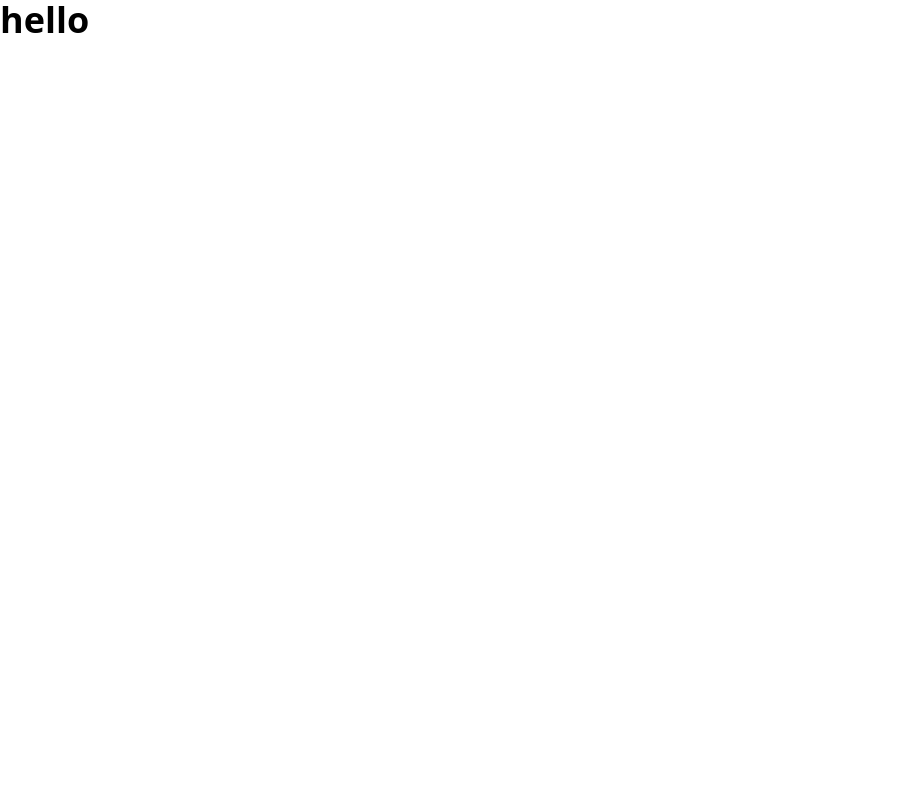
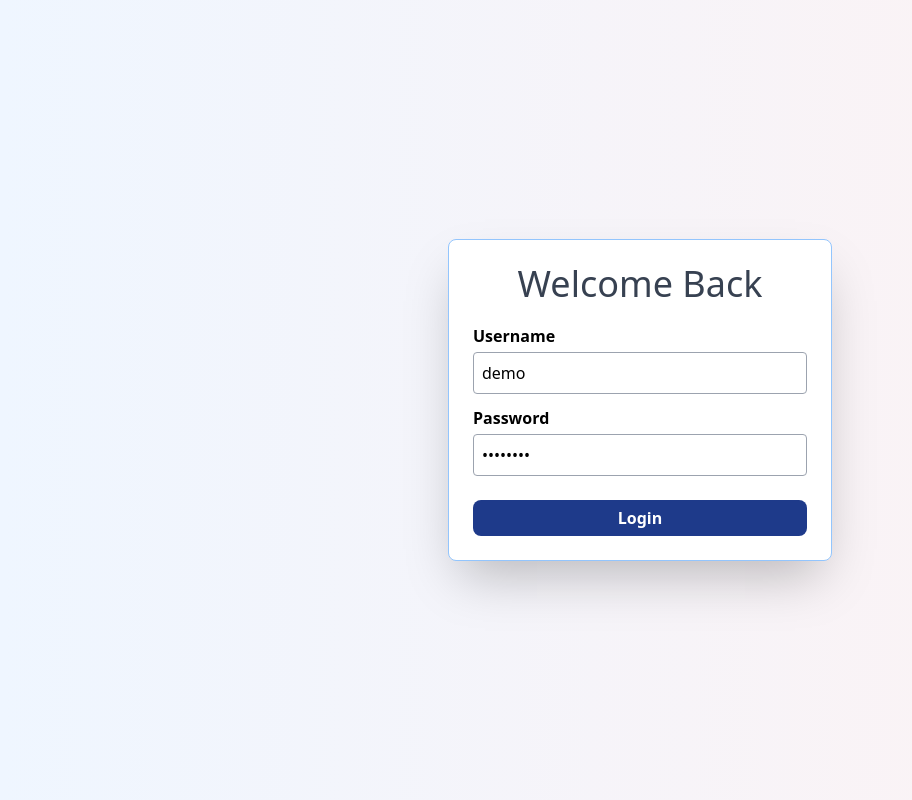
Before and after one commit to Faristp7/zeeroot, a React (Vite) app: page / in a window 1280 px wide. Shown: the whole page, without its empty margins (0-912 px from the left). Built offline with nearby package versions, Linux system fonts and the light colour scheme.

Commit message:
Login added

```diff
--- a/index.html
+++ b/index.html
@@ -1,5 +1,5 @@
 <!doctype html>
-<html lang="en">
+<html lang="en" class="dark">
   <head>
     <meta charset="UTF-8" />
     <link rel="icon" type="image/svg+xml" href="/vite.svg" />
--- a/package.json
+++ b/package.json
@@ -7,7 +7,8 @@
     "dev": "vite",
     "build": "tsc && vite build",
     "lint": "eslint . --ext ts,tsx --report-unused-disable-directives --max-warnings 0",
-    "preview": "vite preview"
+    "preview": "vite preview",
+    "host" : "vite --host"
   },
   "dependencies": {
     "@reduxjs/toolkit": "^2.2.0",
--- a/src/App.tsx
+++ b/src/App.tsx
@@ -1,10 +1,23 @@
+import { useSelector } from "react-redux";
+import Login from "./components/Login";
+import { RootState } from "./Redux/user/loginSlice";
+import { Route, Routes } from "react-router-dom";
+import Home from "./pages/Home";
+
 function App() {
+  const userInfo = useSelector((state: RootState) => state.userInfo);
 
   return (
     <>
-      <p className='text-4xl font-bold'>hello</p>
+      <Routes>
+        {userInfo.isLoggedIn ? (
+          <Route path="/home" element={<Home />} />
+          ) : (
+          <Route path="/" element={<Login />} />
+        )}
+      </Routes>
     </>
-  )
+  );
 }
 
-export default App
+export default App;
--- a/src/Redux/rootReducer.ts
+++ b/src/Redux/rootReducer.ts
@@ -2,7 +2,7 @@ import { combineReducers } from "@reduxjs/toolkit";
 import loginSlice from "./user/loginSlice";
 
 const rootReducer = combineReducers({
-  user: loginSlice,
+  userInfo: loginSlice,
 });
 
 export default rootReducer;
--- a/src/Redux/user/loginSlice.ts
+++ b/src/Redux/user/loginSlice.ts
@@ -1,17 +1,24 @@
 import { createSlice } from "@reduxjs/toolkit";
 
-const userInfoSlice = createSlice({
-    name : "userInfo",
-    initialState : {
-        username : "",
-        isLoggedIn : false,
+const loginSlice = createSlice({
+  name: "userInfo",
+  initialState: {
+    username: "",
+    isLoggedIn: false,
+  },
+  reducers: {
+    handleLogin: (_state, action) => {
+      return { ...action.payload };
     },
-    reducers : {
-        handleLogin : (state, action) => {
-            return {...state, ...action.payload}
-        }
-    }
-})
+  },
+});
 
-export const { handleLogin } = userInfoSlice.actions;
-export default userInfoSlice.reducer
+export const { handleLogin } = loginSlice.actions;
+export default loginSlice.reducer;
+
+export type RootState = {
+  userInfo: {
+    username: string;
+    isLoggedIn: boolean;
+  };
+};
--- /dev/null
+++ b/src/components/Login.tsx
@@ -0,0 +1,83 @@
+import { useState } from "react";
+import { useDispatch } from "react-redux";
+import { handleLogin } from "../Redux/user/loginSlice";
+import { useNavigate } from "react-router-dom";
+
+interface UserInfoState {
+  username: string;
+  password: string;
+}
+
+export default function Login() {
+  const dispatch = useDispatch();
+  const navigate = useNavigate();
+
+  const [userInfo, setUserInfo] = useState<UserInfoState>({
+    username: "demo",
+    password: "password",
+  });
+
+  const handleLoginClick = () => {
+    const userData = {
+      username: userInfo.username,
+      isLoggedIn: true,
+    };
+
+    dispatch(handleLogin(userData));
+    navigate("/home")
+  };
+
+  return (
+    <div className="flex justify-center items-center h-screen bg-gradient-to-r from-blue-50 to-red-50">
+      <div className="md:border border-blue-300 rounded-lg md:shadow-2xl p-6 w-96 bg-white">
+        <div className="text-center mb-5">
+          <h1 className="font-medium text-4xl text-gray-700">Welcome Back</h1>
+        </div>
+        <form className="flex flex-col gap-3" onClick={handleLoginClick}>
+          <div className="flex flex-col gap-1">
+            <label htmlFor="username" className="text-black font-semibold">
+              Username
+            </label>
+            <input
+              type="text"
+              id="username"
+              placeholder="Username"
+              value={userInfo.username}
+              onChange={(e) =>
+                setUserInfo((prevState) => ({
+                  ...prevState,
+                  [e.target.name]: e.target.value,
+                }))
+              }
+              className="border border-gray-400 rounded p-2 focus:outline-none"
+            />
+          </div>
+          <div className="flex flex-col gap-1">
+            <label htmlFor="password" className="text-black font-semibold">
+              Password
+            </label>
+            <input
+              type="password"
+              id="password"
+              value={userInfo.password}
+              onChange={(e) =>
+                setUserInfo((prevState) => ({
+                  ...prevState,
+                  [e.target.name]: e.target.value,
+                }))
+              }
+              placeholder="Password"
+              className="border border-gray-400 rounded p-2 focus:outline-none"
+            />
+          </div>
+          <button
+            className="bg-blue-900 hover:bg-blue-950 text-white font-semibold rounded-lg py-1.5 mt-3 transition duration-300"
+            type="submit"
+          >
+            Login
+          </button>
+        </form>
+      </div>
+    </div>
+  );
+}
--- a/src/main.tsx
+++ b/src/main.tsx
@@ -5,12 +5,18 @@ import "./index.css";
 import { Provider } from "react-redux";
 import { store, persistor } from "./Redux/store.ts";
 import { PersistGate } from "redux-persist/integration/react";
+import ErrorBountry from "./error/ErrorBountry.tsx";
+import { BrowserRouter } from "react-router-dom";
 
 ReactDOM.createRoot(document.getElementById("root")!).render(
   <React.StrictMode>
     <Provider store={store}>
       <PersistGate loading={null} persistor={persistor}>
-        <App />
+        <BrowserRouter>
+          <ErrorBountry>
+            <App />
+          </ErrorBountry>
+        </BrowserRouter>
       </PersistGate>
     </Provider>
   </React.StrictMode>
--- /dev/null
+++ b/src/pages/Home.tsx
@@ -0,0 +1,22 @@
+import { useDispatch } from "react-redux"
+import { useNavigate } from "react-router-dom"
+import { handleLogin } from "../Redux/user/loginSlice"
+
+export default function Home() {
+    const navigate = useNavigate()
+    const dispatch = useDispatch()
+
+    const handleLogout = () => {
+        const userData = {
+            username : "",
+            isLoggedIn : false
+        }
+        dispatch(handleLogin(userData))
+        navigate("/")
+    }
+  return (
+    <div>
+      <button onClick={handleLogout}>Logout</button>
+    </div>
+  )
+}
--- a/tailwind.config.js
+++ b/tailwind.config.js
@@ -1,10 +1,9 @@
 /** @type {import('tailwindcss').Config} */
 export default {
-  content: [
-    "./src/**/*.{js,jsx,ts,tsx}",
-  ],
+  darkMode: "class",
+  content: ["./src/**/*.{js,jsx,ts,tsx}"],
   theme: {
     extend: {},
   },
   plugins: [],
-}
+};
```
